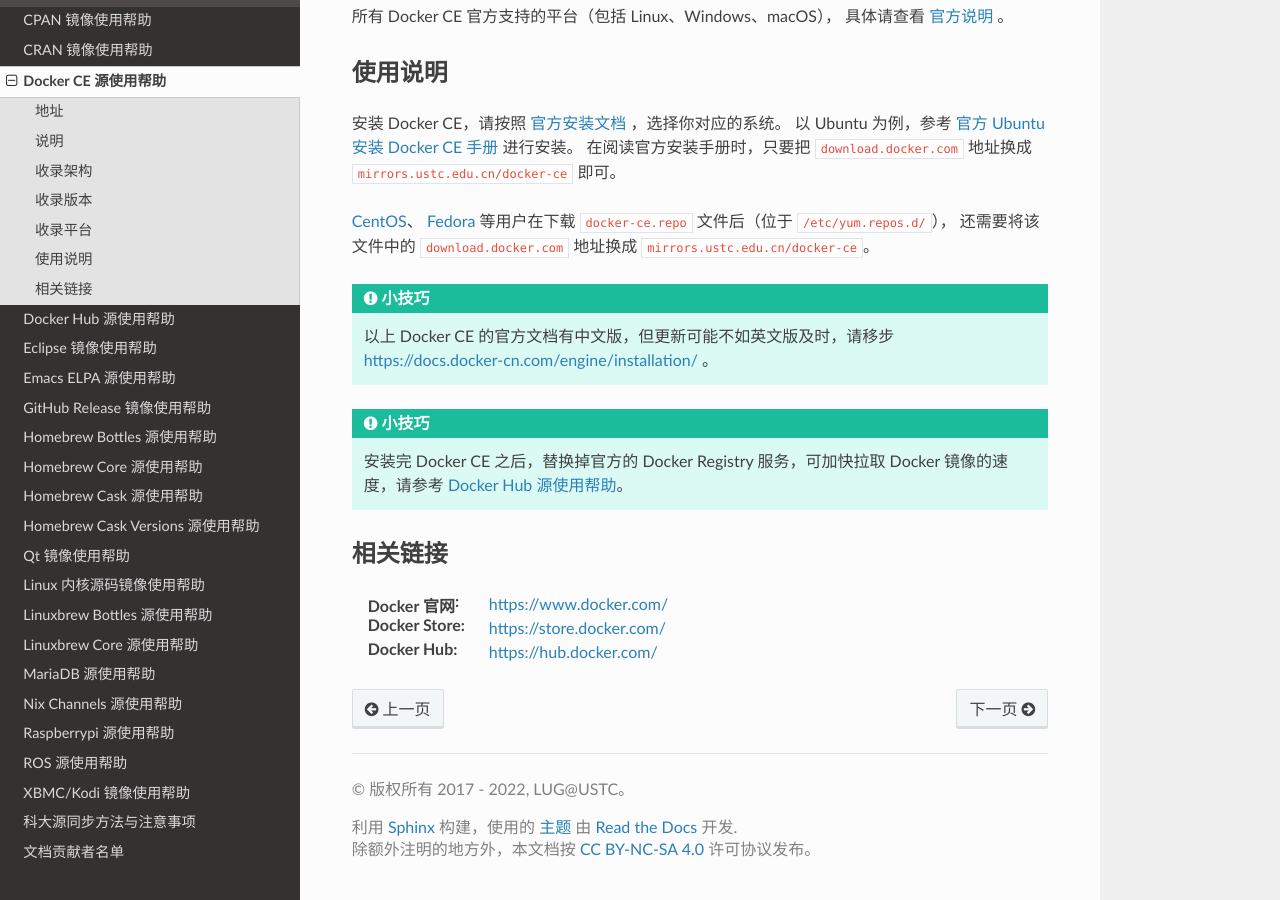
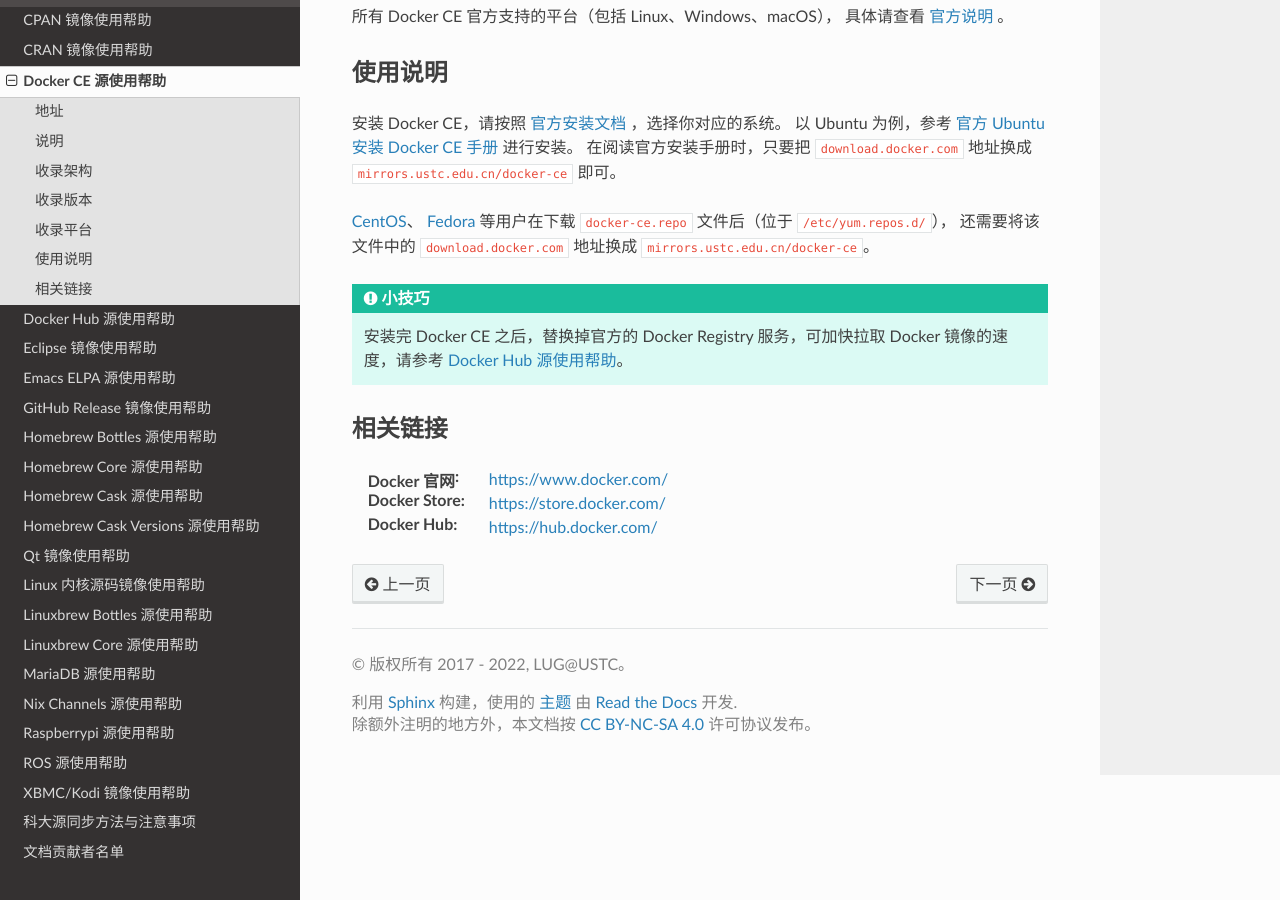
Before and after one commit to ustclug/mirrorhelp, a Sphinx documentation site: the page built from source/docker-ce.rst, in a window 1280 px wide and 900 px high, scrolled down 650 px. Built offline with Sphinx 7.4.7 and the Read the Docs theme 2.0.0, drawn with Linux system fonts in a browser that asks for light colours; pages that are not in the unit, such as notebooks, are missing from menus.

Commit message:
docker-ce: Remove docs.docker-cn.com as it's already down

```diff
--- a/source/docker-ce.rst
+++ b/source/docker-ce.rst
@@ -40,9 +40,6 @@
 还需要将该文件中的 ``download.docker.com`` 地址换成 ``mirrors.ustc.edu.cn/docker-ce``。
 
 .. tip::
-    以上 Docker CE 的官方文档有中文版，但更新可能不如英文版及时，请移步 https://docs.docker-cn.com/engine/installation/ 。
-
-.. tip::
     安装完 Docker CE 之后，替换掉官方的 Docker Registry 服务，可加快拉取 Docker 镜像的速度，请参考 :doc:`dockerhub`。
 
 相关链接
```
